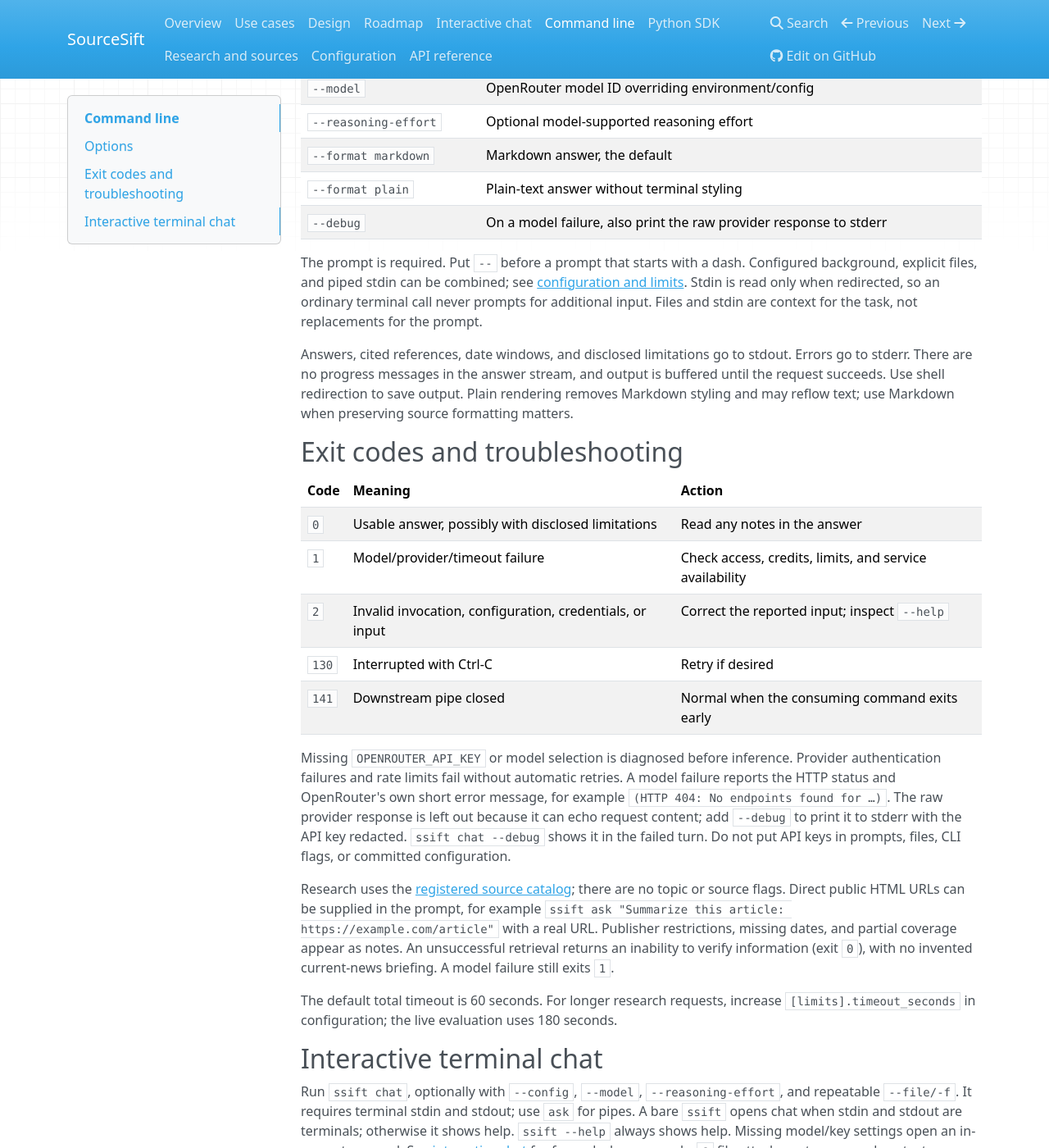
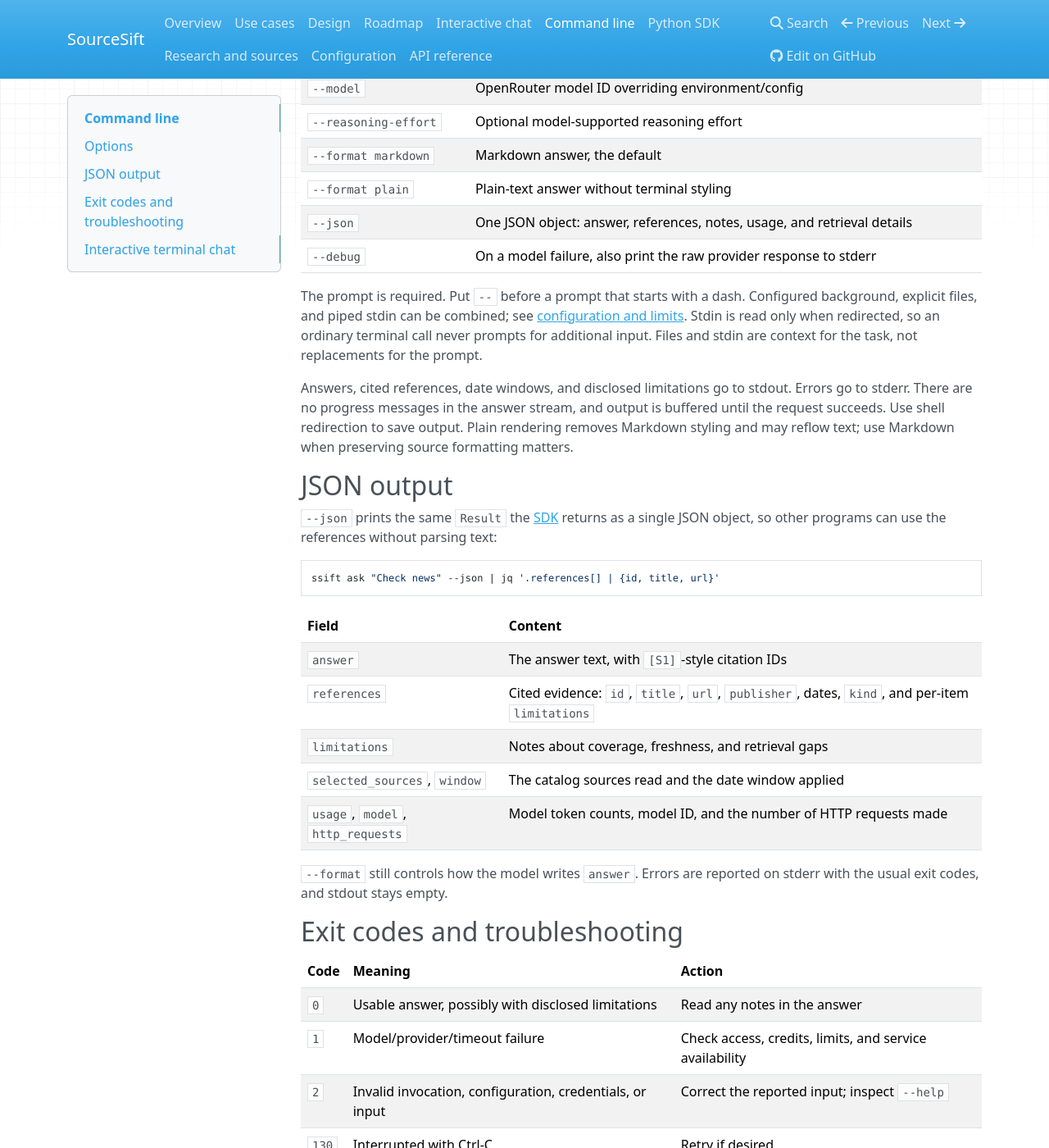
Before and after one commit to jakeryderv/sourcesift, an MkDocs documentation site: the page built from docs/cli.md, in a window 1280 px wide and 1400 px high, scrolled down 571 px. Shown: the whole window at 82% size. Built offline with MkDocs 1.6.1, drawn with Linux system fonts in a browser that asks for light colours; nearby versions of some CDN libraries.

Commit message:
feat(cli): add --json output for ask (#28)
`ssift ask --json` prints the same `Result` the SDK returns as one JSON
object: answer, references, notes, selected sources, date window, usage,
model and HTTP request count.

- `--format` still controls how the model writes the answer text.
- Errors stay on stderr with the usual exit codes.
- Documented in `docs/cli.md`.

Checked with `scripts/check.py` (204 offline tests) and one live
request.

````diff
--- a/docs/cli.md
+++ b/docs/cli.md
@@ -28,6 +28,7 @@ For a development checkout, prefix commands with `uv run --locked`.
 | `--reasoning-effort` | Optional model-supported reasoning effort |
 | `--format markdown` | Markdown answer, the default |
 | `--format plain` | Plain-text answer without terminal styling |
+| `--json` | One JSON object: answer, references, notes, usage, and retrieval details |
 | `--debug` | On a model failure, also print the raw provider response to stderr |
 
 The prompt is required. Put `--` before a prompt that starts with a dash.
@@ -40,6 +41,26 @@ Answers, cited references, date windows, and disclosed limitations go to stdout.
 progress messages in the answer stream, and output is buffered until the request
 succeeds. Use shell redirection to save output. Plain rendering removes Markdown
 styling and may reflow text; use Markdown when preserving source formatting matters.
+
+## JSON output
+
+`--json` prints the same `Result` the [SDK](sdk.md) returns as a single JSON object,
+so other programs can use the references without parsing text:
+
+```sh
+ssift ask "Check news" --json | jq '.references[] | {id, title, url}'
+```
+
+| Field | Content |
+|---|---|
+| `answer` | The answer text, with `[S1]`-style citation IDs |
+| `references` | Cited evidence: `id`, `title`, `url`, `publisher`, dates, `kind`, and per-item `limitations` |
+| `limitations` | Notes about coverage, freshness, and retrieval gaps |
+| `selected_sources`, `window` | The catalog sources read and the date window applied |
+| `usage`, `model`, `http_requests` | Model token counts, model ID, and the number of HTTP requests made |
+
+`--format` still controls how the model writes `answer`. Errors are reported on
+stderr with the usual exit codes, and stdout stays empty.
 
 ## Exit codes and troubleshooting
 
````
Also changed, not shown: 2 other files.
